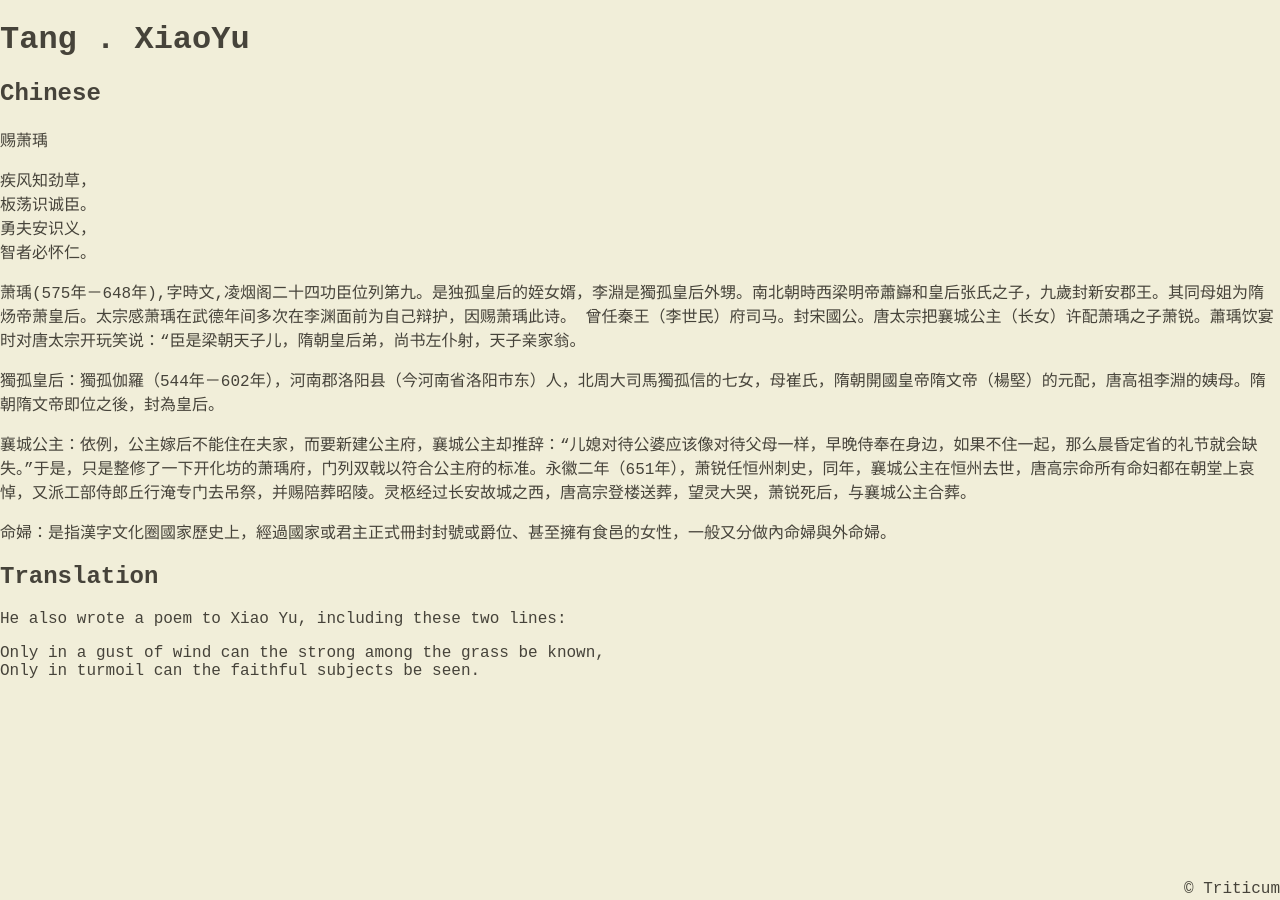
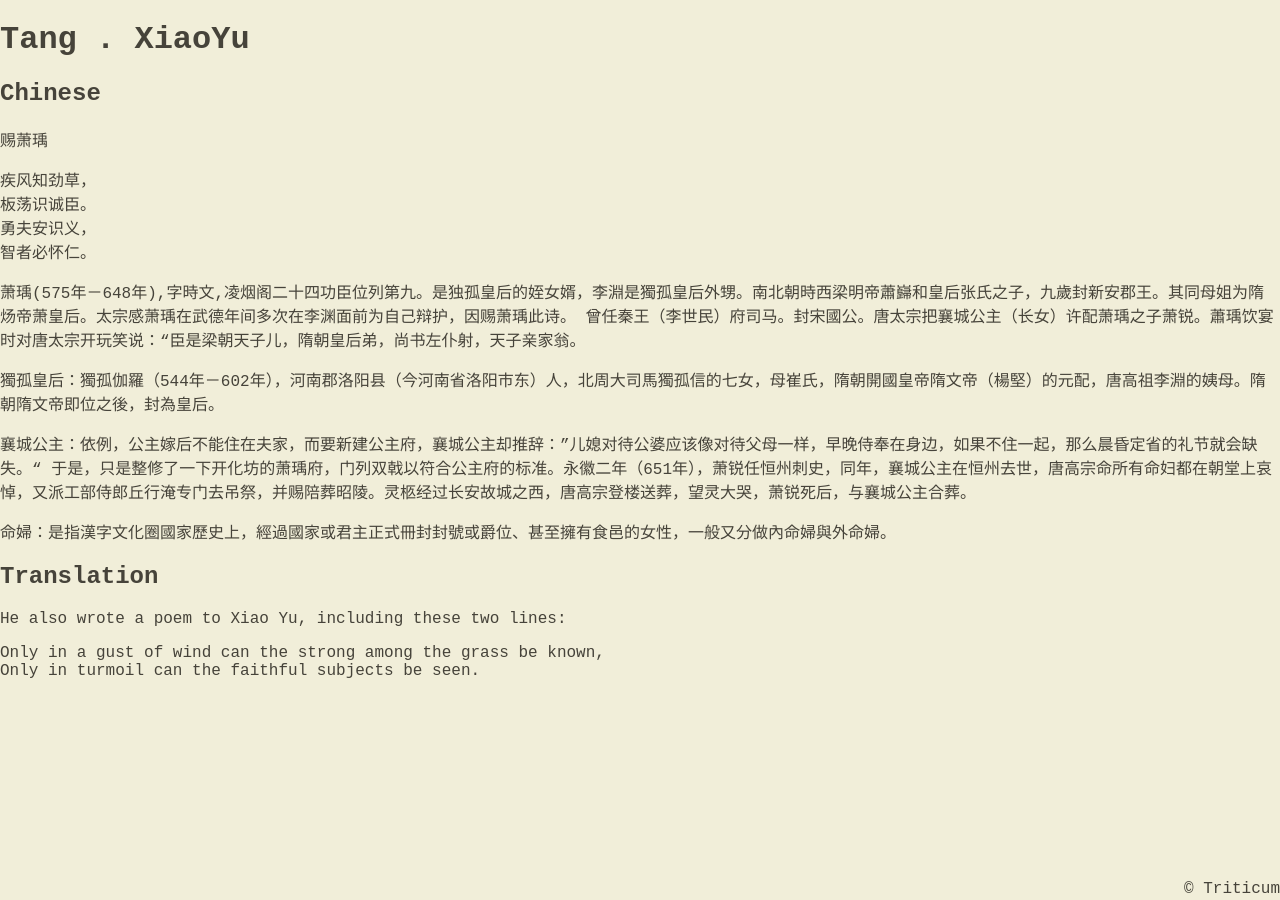
Before and after one commit to Triticum01/Triticum01.github.io, a Jekyll site: the page built from _posts/2022-02-22-Tang.XiaoYu.md, in a window 1280 px wide. Built offline with Jekyll 4.4.1, drawn with Linux system fonts in a browser that asks for light colours; nearby versions of some CDN libraries.

```diff
--- a/_posts/2022-02-22-Tang.XiaoYu.md
+++ b/_posts/2022-02-22-Tang.XiaoYu.md
@@ -23,7 +23,7 @@ categories: jekyll update
 `獨孤皇后`：獨孤伽羅（544年－602年），河南郡洛阳县（今河南省洛阳市东）人，北周大司馬獨孤信的七女，母崔氏，隋朝開國皇帝隋文帝（楊堅）的元配，唐高祖李淵的姨母。隋朝隋文帝即位之後，封為皇后。
 
 
-`襄城公主`：依例，公主嫁后不能住在夫家，而要新建公主府，襄城公主却推辞：“儿媳对待公婆应该像对待父母一样，早晚侍奉在身边，如果不住一起，那么晨昏定省的礼节就会缺失。”于是，只是整修了一下开化坊的萧瑀府，门列双戟以符合公主府的标准。永徽二年（651年），萧锐任恒州刺史，同年，襄城公主在恒州去世，唐高宗命所有`命妇`都在朝堂上哀悼，又派工部侍郎丘行淹专门去吊祭，并赐陪葬昭陵。灵柩经过长安故城之西，唐高宗登楼送葬，望灵大哭，萧锐死后，与襄城公主合葬。
+`襄城公主`：依例，公主嫁后不能住在夫家，而要新建公主府，襄城公主却推辞：”儿媳对待公婆应该像对待父母一样，早晚侍奉在身边，如果不住一起，那么晨昏定省的礼节就会缺失。“ 于是，只是整修了一下开化坊的萧瑀府，门列双戟以符合公主府的标准。永徽二年（651年），萧锐任恒州刺史，同年，襄城公主在恒州去世，唐高宗命所有`命妇`都在朝堂上哀悼，又派工部侍郎丘行淹专门去吊祭，并赐陪葬昭陵。灵柩经过长安故城之西，唐高宗登楼送葬，望灵大哭，萧锐死后，与襄城公主合葬。
 
 
 `命婦`：是指漢字文化圈國家歷史上，經過國家或君主正式冊封封號或爵位、甚至擁有食邑的女性，一般又分做內命婦與外命婦。
```
